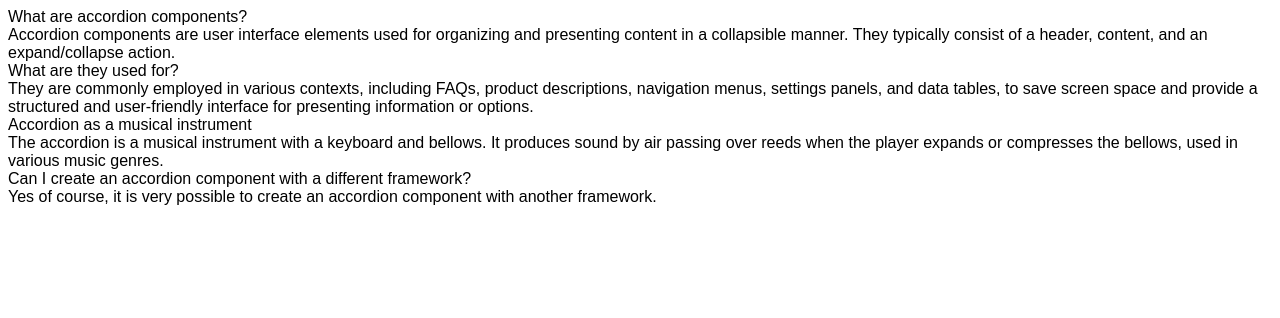
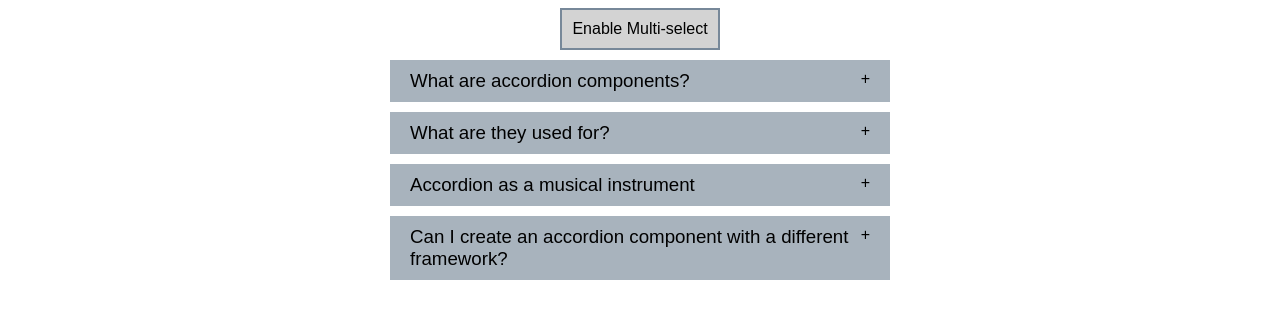
Before and after one commit to hossain-adnan/25-react-projects, a React (Vite) app: page / in a window 1280 px wide. Shown: the top 318 px of the page. Built offline with nearby package versions, Linux system fonts and the light colour scheme.

Commit message:
Finish accordian

```diff
--- a/src/Components/Accordian/accordian.jsx
+++ b/src/Components/Accordian/accordian.jsx
@@ -1,21 +1,70 @@
 import data from "./data.js"
+import "./accordian_style.css"
+import { useState } from "react";
+
+
 export default function Accordian() {
+    const [multiSelect, setMultiSelect] = useState(false);
+    const [selectedID, setSelectedID] = useState([]);
 
-    //Item
-        //Title= data.question
-        // Collapsable Details = data.answer
+    function enableMultiSelect() {
+        setMultiSelect(!multiSelect);
+    }
+
+    function selectItem(id) {
+
+        console.log(`Touched:${id}`);
+
+        if (!multiSelect) {
+            setSelectedID(prevSelectedID => {
+                let existingID = [...prevSelectedID];
+                existingID = [];
+                return [id];
+            })
+        }
+
+
+        const idIndex = selectedID.indexOf(id);
+
+        if (idIndex !== -1) {
+            setSelectedID(prevSelectedID => {
+                return prevSelectedID.filter(existingID => existingID !== id);
+            });
+        } else {
+            setSelectedID(prevSelectedID => {
+                return [...prevSelectedID, id];
+            })
+        }
+    }
+
+    console.log(selectedID);
 
     return (
         <div className="wrapper">
+            <button
+                onClick={enableMultiSelect}
+            >
+                Enable Multi-select
+            </button>
             {data.map(item => {
-                return(
-                    <div className="item">
-                        <div className="title">
-                            {item.question}
+                return (
+                    <div
+                        className="item"
+                        key={item.id}
+                    >
+                        <div className="title"
+                            onClick={() => selectItem(item.id)} //how it is read after mapped
+                        >
+                            <h3>{item.question}</h3><span>+</span>
                         </div>
-                        <div className="details">
-                            {item.answer}
-                        </div>
+                        {/* logic to show:
+                            IF multiselect && id not in selected
+                            OR NOT multiselect && selectedID's last element is id
+                        */}
+                        {
+                            selectedID.indexOf(item.id) !== -1 &&
+                            <div className="details">{item.answer}</div>
+                        }
                     </div>
                 )
             })}
--- a/src/Components/Accordian/accordian_style.css
+++ b/src/Components/Accordian/accordian_style.css
@@ -0,0 +1,38 @@
+
+.wrapper {
+    display: flex;
+    align-items: center;
+    flex-direction: column;
+}
+
+button {
+    padding: 10px;
+    font-size: 1rem;
+    background-color: lightgray;
+    border: 2px solid lightslategray;
+    margin-bottom: 10px;
+}
+
+h3 {
+    font-weight: lighter;
+    margin: 0;
+}
+
+.item {
+    background-color: lightgray;
+    margin-bottom: 10px;
+    /* padding: 10px 20px; */
+    width: 500px;
+}
+
+.title{
+    display: flex;
+    justify-content: space-between;
+    padding: 10px 20px;
+    background-color: rgb(168, 179, 189);
+}
+
+.details {
+    padding: 10px;
+    background-color: lightgray;
+}
```
